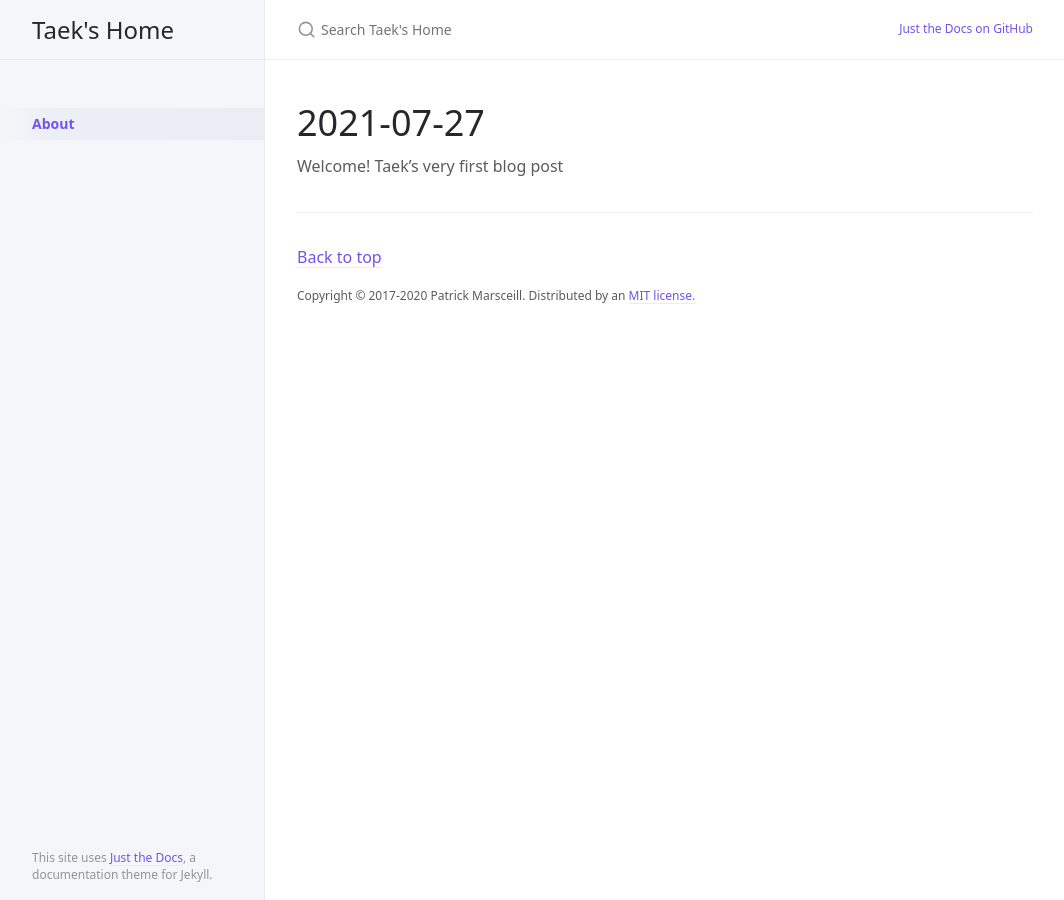
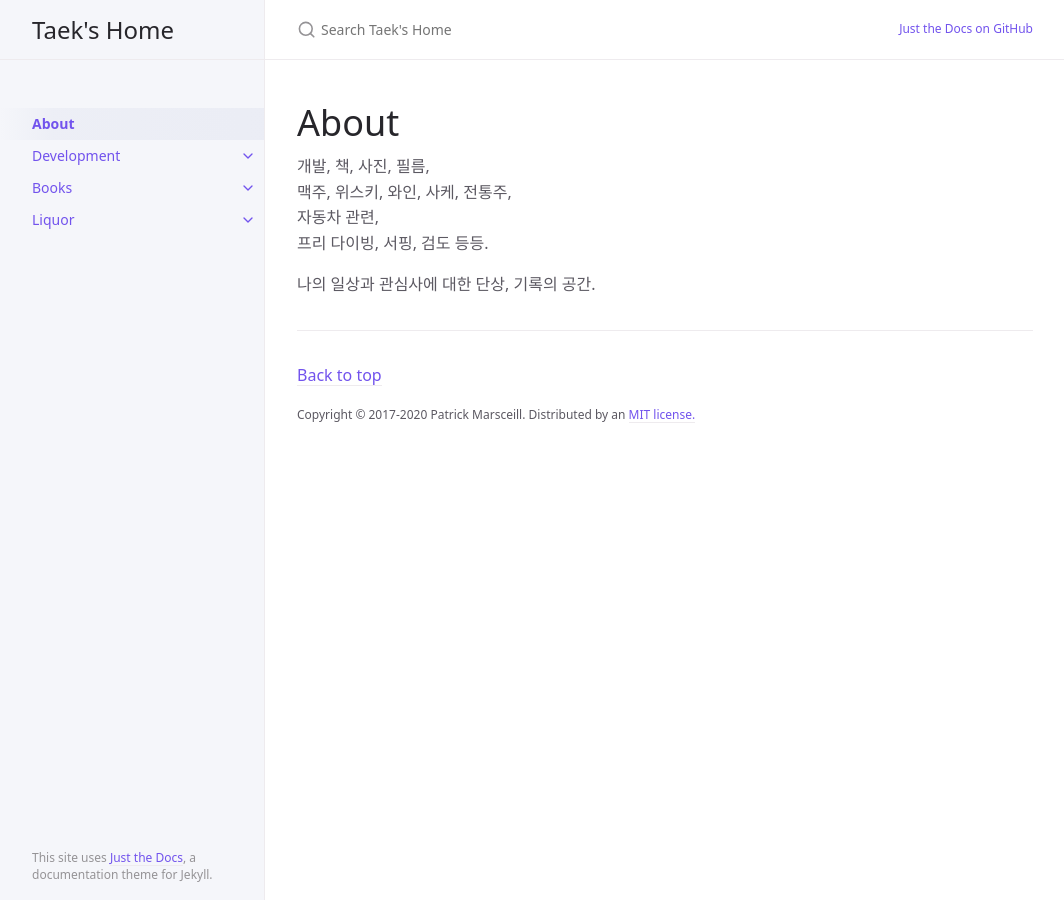
Before and after one commit to SEONGTAEK01/SEONGTAEK01.github.io, a Jekyll site: the page built from index.md, in a window 1280 px wide. Shown: the whole page, without its empty margins (107-1171 px from the left). Built offline with Jekyll 4.4.1, drawn with Linux system fonts in a browser that asks for light colours.

Commit message:
Update about page, Add categories

```diff
--- a/index.md
+++ b/index.md
@@ -6,5 +6,10 @@
 permalink: /
 ---
 
-# 2021-07-27
-Welcome! Taek's very first blog post
+# About
+개발, 책, 사진, 필름,
+맥주, 위스키, 와인, 사케, 전통주,
+자동차 관련,
+프리 다이빙, 서핑, 검도 등등.
+
+나의 일상과 관심사에 대한 단상, 기록의 공간.
```
Also changed, not shown: docs/books/books.md (added, +10 -0 lines), docs/dev/dev.md (added, +10 -0 lines), docs/liquors/liquors.md (added, +10 -0 lines).
